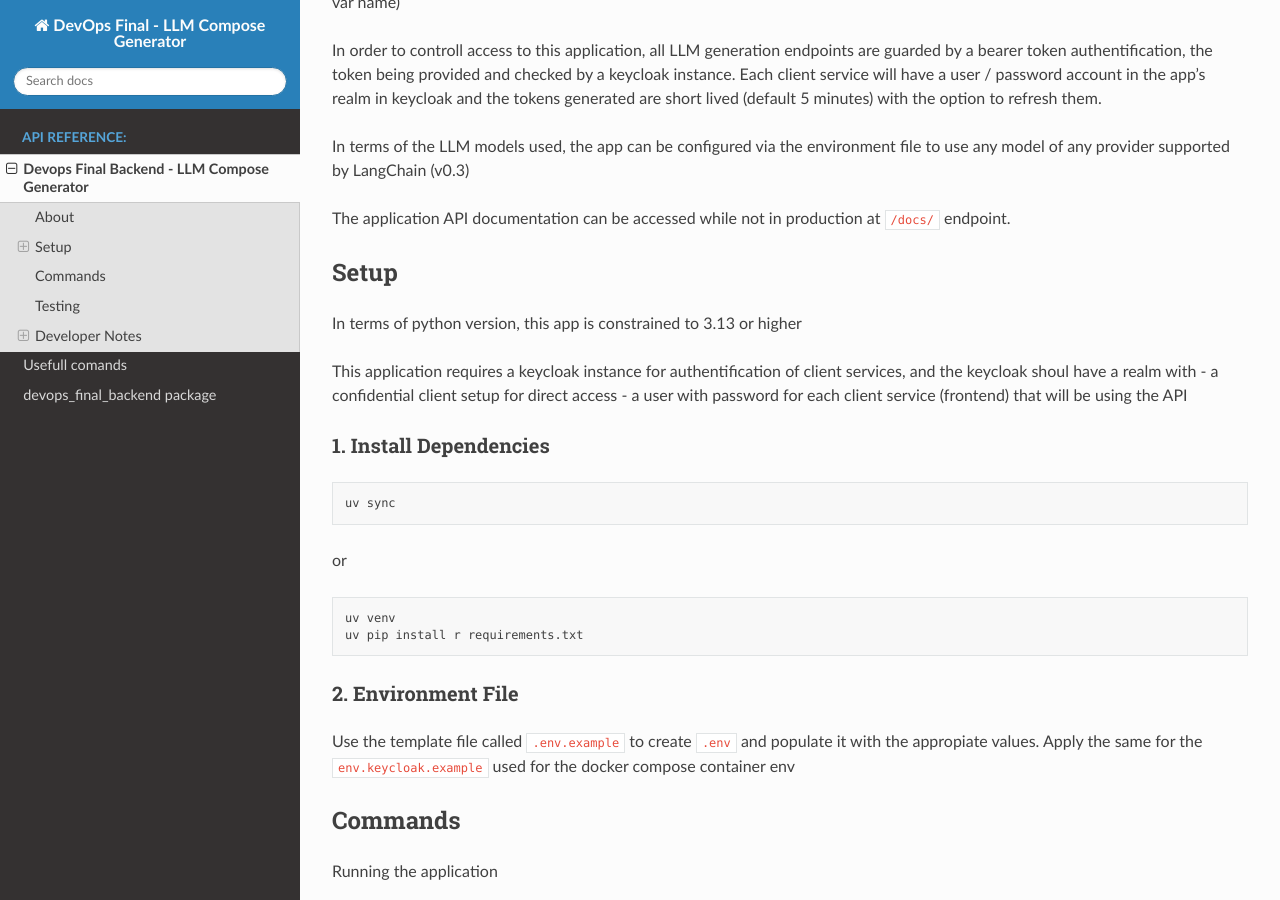
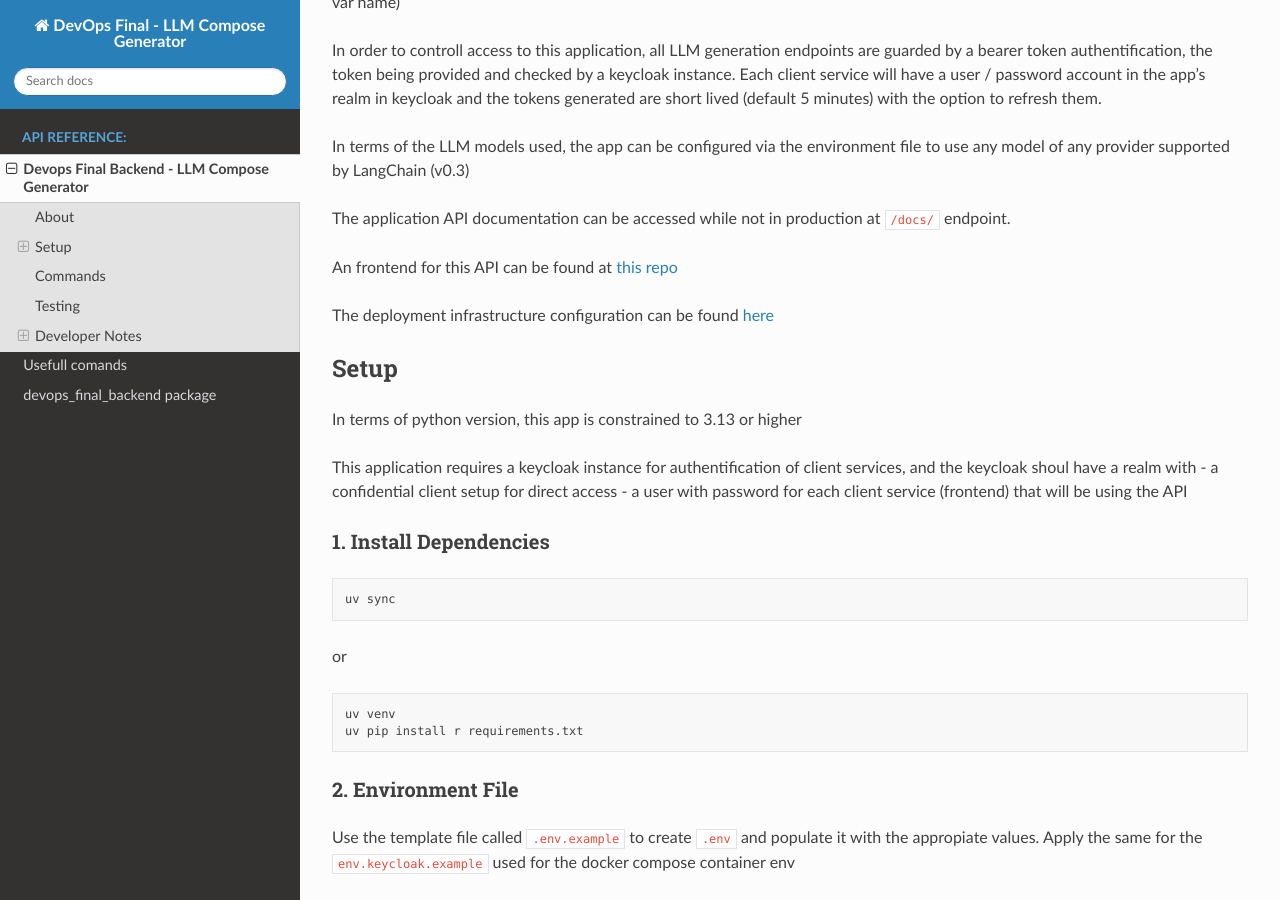
Before and after one commit to H-Tudor/devops_final_backend, a Sphinx documentation site: the page built from docs/source/README.rst, in a window 1280 px wide and 900 px high, scrolled down 479 px. Built offline with Sphinx 7.4.7 and the Read the Docs theme 3.1.0, drawn with Linux system fonts in a browser that asks for light colours.

Commit message:
Cd fixes (#19)
* try to auto deploy backend

* branch fix

* fixed repo owner name

* minor fixes

* linked to other repos

```diff
--- a/docs/source/README.rst
+++ b/docs/source/README.rst
@@ -36,6 +36,12 @@ environment file to use any model of any provider supported by LangChain
 
 The application API documentation can be accessed while not in
 production at ``/docs/`` endpoint.
+
+An frontend for this API can be found at `this
+repo <https://github.com/H-Tudor/devops_final_frontend>`__
+
+The deployment infrastructure configuration can be found
+`here <https://github.com/H-Tudor/devops_final_frontend>`__
 
 Setup
 -----
```
Also changed, not shown: README.md (+4 -0 lines).
